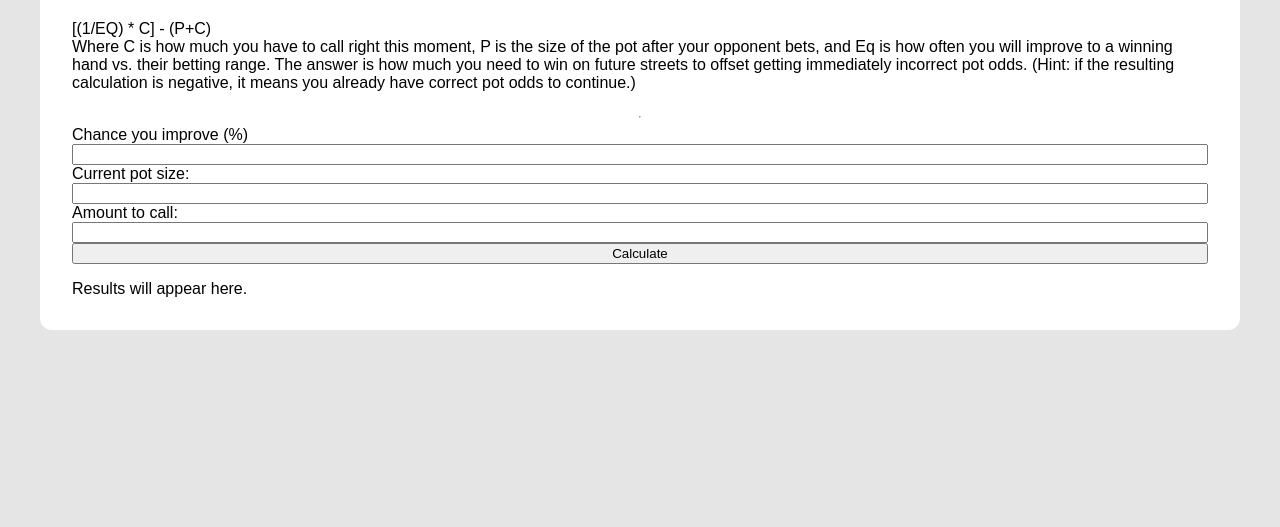
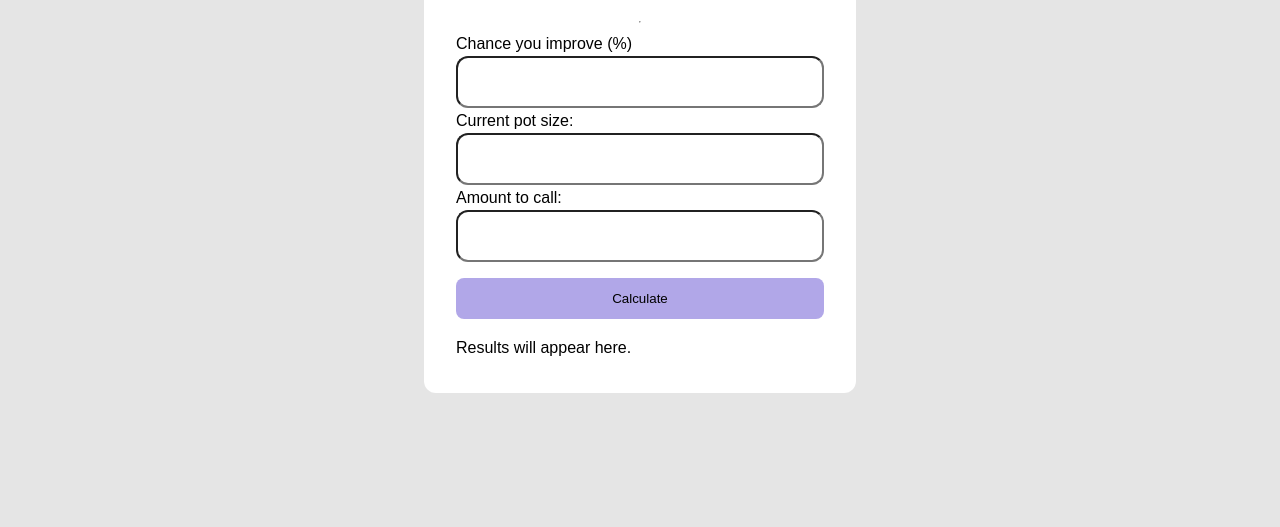
Before and after one commit to BurbujaDeJabon/implied-odds-calculator, a plain HTML site: page index.html in a window 1280 px wide. Shown: the part 289-816 px from the top of the page. Drawn offline with Linux system fonts and the light colour scheme.

Commit message:
some minor updates styling

```diff
--- a/index.html
+++ b/index.html
@@ -20,21 +20,18 @@
 
         <p>
             [(1/EQ) * C] - (P+C)<br>
-            Where C is how much you have to call right this moment, P is the size of the pot after your opponent bets,
-            and Eq is how often you will improve to a winning hand vs. their betting range.
-            The answer is how much you need to win on future streets to offset getting immediately incorrect pot odds.
-            (Hint: if the resulting calculation is negative, it means you already have correct pot odds to continue.)
+
         </p>
         <hr>
 
         <label for="improve-chance">Chance you improve (%)</label>
-        <input id="improve-chance" name="improve-chance" type="number" min="0" max="100" step="0.01" required />
+        <input id="improve-chance" name="improve-chance" type="number" min="0" max="100" step="1" required />
 
         <label for="pot-size">Current pot size:</label>
-        <input id="pot-size" name="pot-size" type="number" min="0" step="0.01" required />
+        <input id="pot-size" name="pot-size" type="number" min="0" step="1" required />
 
         <label for="call-amount">Amount to call:</label>
-        <input id="call-amount" name="call-amount" type="number" min="0" step="0.01" required />
+        <input id="call-amount" name="call-amount" type="number" min="0" step="1" required />
 
         <button id="calculate-odds">Calculate</button>
 
--- a/style.css
+++ b/style.css
@@ -1,6 +1,7 @@
 body{
     font-family: Arial, Helvetica, sans-serif;
     background-color: #e5e5e5;
+    line-height: 1.6;
     display: grid;
     place-content: center;
     height: 100vh;
@@ -13,5 +14,23 @@ body{
     padding: 1em 2em;
     border-radius: 12px;
     display: grid;
+    max-width: 42em;
+    min-height: 400px;
+}
 
+.container input {
+    padding: 0.825rem;
+    font-size: 18px;
+    border-radius: 12px;
+    outline: none;
 }
+
+.container button {
+    margin-top: 1rem;
+    padding: 0.825rem;
+    border-radius: 8px;
+    cursor: pointer;
+    background-color: rgba(100, 80, 210, 0.5);
+    border: none;
+    outline: none;
+}
```
